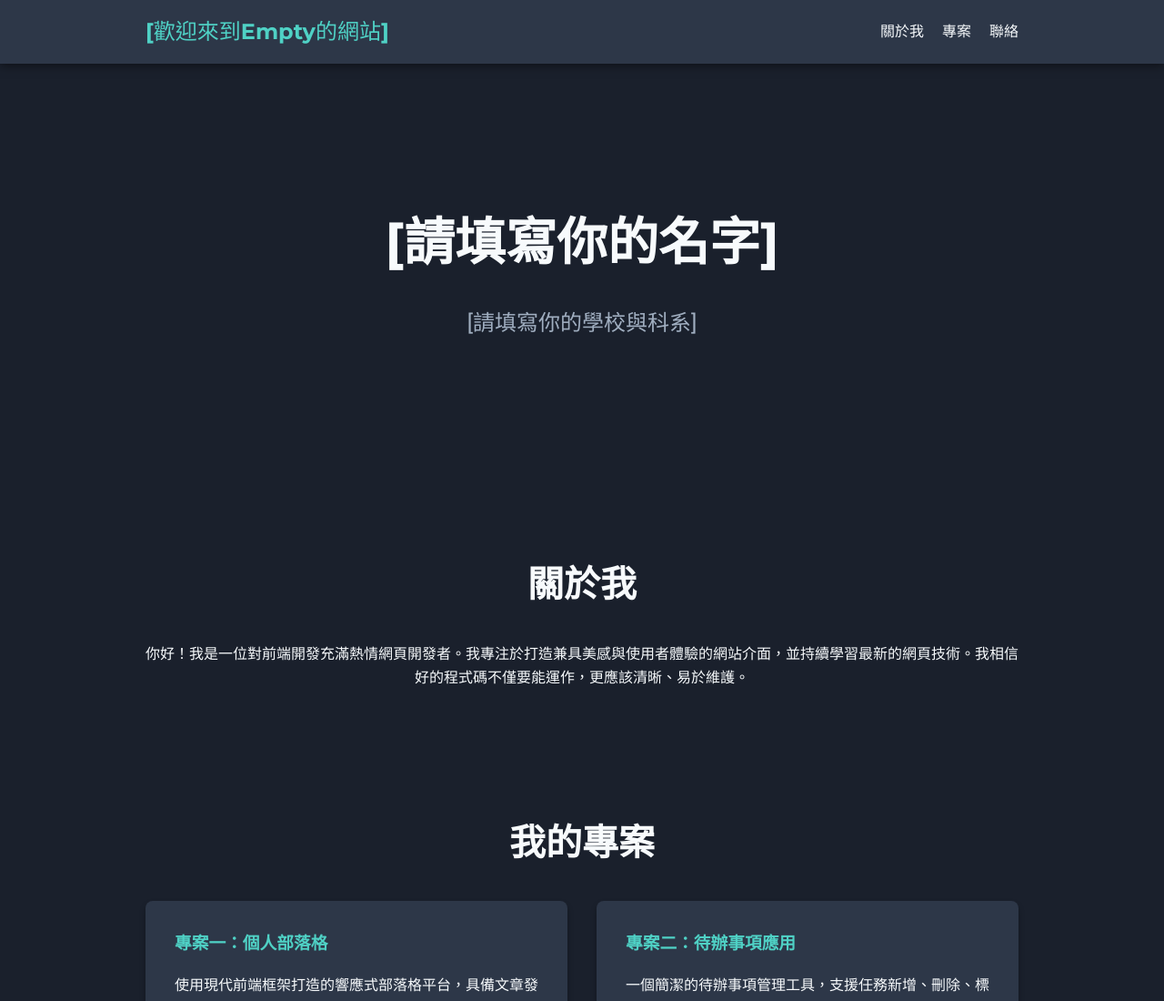
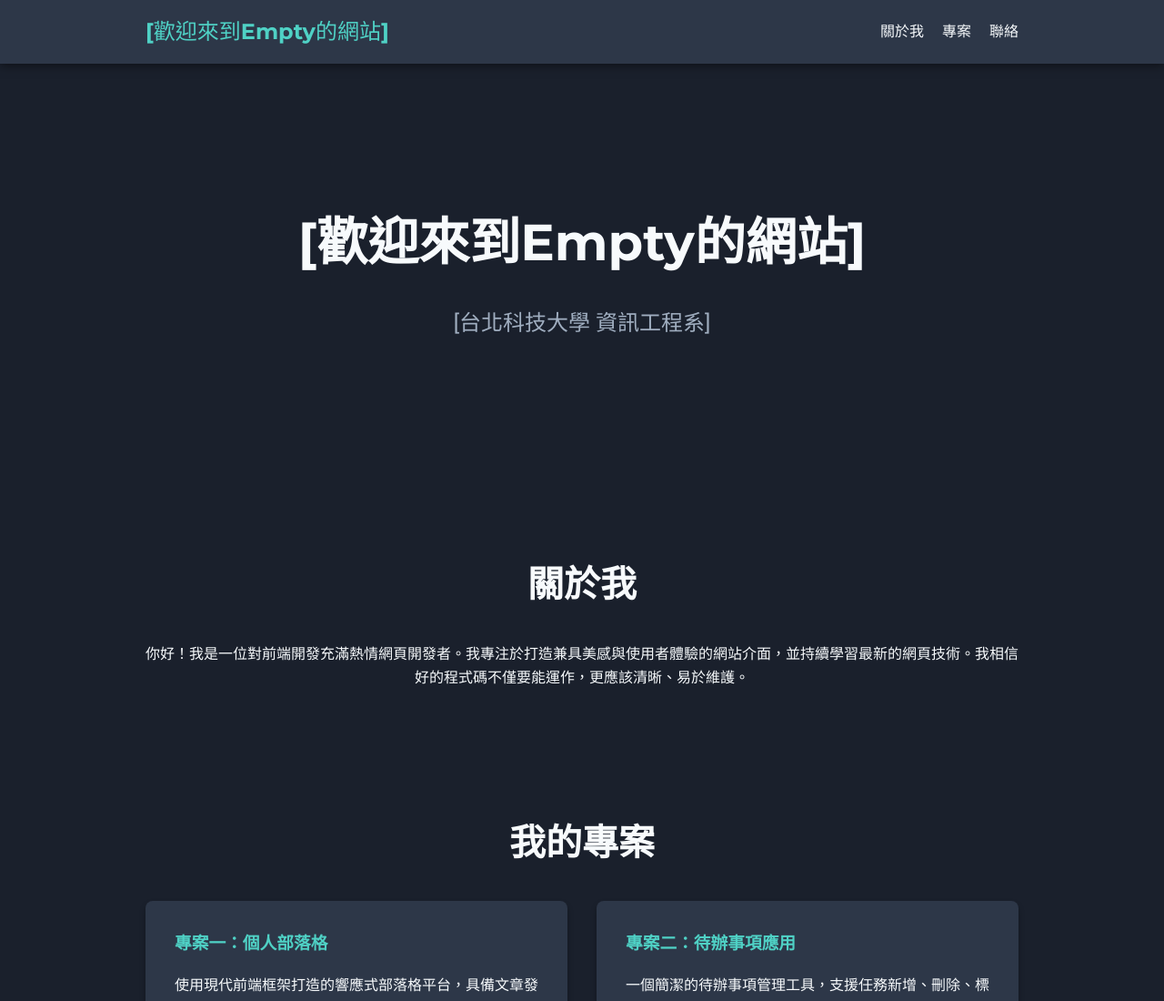
Before and after one commit to DVRBxTw/my-web, a plain HTML site: page index.html in a window 1280 px wide. Shown: the top 1100 px of the page at 91% size. Drawn offline with Linux system fonts and the light colour scheme.

Commit message:
Update index.html

```diff
--- a/index.html
+++ b/index.html
@@ -30,8 +30,8 @@
     <!-- 英雄區塊 -->
     <header id="hero" class="hero">
         <div class="container">
-            <h1>[請填寫你的名字]</h1>
-            <p class="subtitle">[請填寫你的學校與科系]</p>
+            <h1>[歡迎來到Empty的網站]</h1>
+            <p class="subtitle">[台北科技大學 資訊工程系]</p>
         </div>
     </header>
 
```
